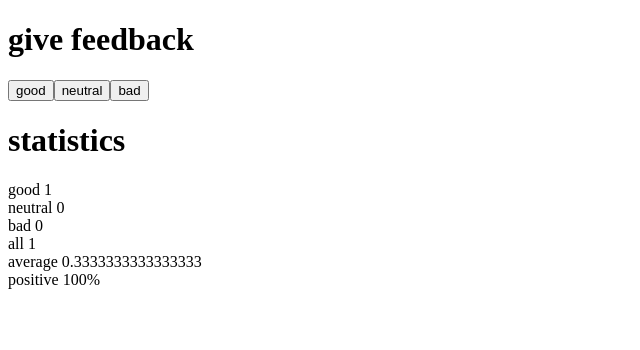
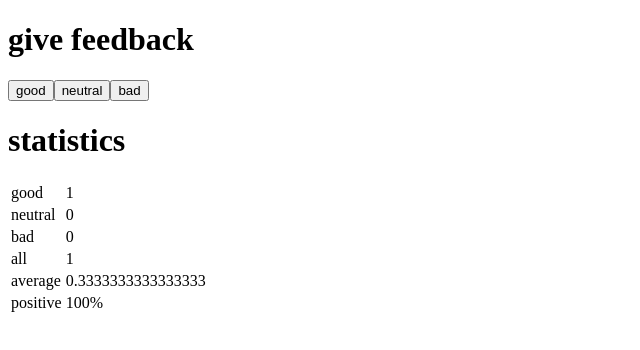
Before and after one commit to EUrbizagastegui/Full-Stack-Open, a React (Vite) app in the folder part1/unicafe/: page / in a window 1280 px wide. Both pictures are taken after a click on the button "good". Shown: the top 350 px of the page, without its empty margins (0-640 px from the left). Built offline with nearby package versions, Linux system fonts and the light colour scheme.

Commit message:
Completado el ejercicio 1.11

```diff
--- a/part1/unicafe/src/App.jsx
+++ b/part1/unicafe/src/App.jsx
@@ -4,13 +4,12 @@ const Display = ({text}) => <div><h1><strong>{text}</strong></h1></div>
 
 const Button = ({text, onClick}) => <button onClick={onClick}>{text}</button>
 
-const Counter = ({text, count}) => <div>{text} {count}</div>
-
 const StatisticLine = ({text, value}) => {
   return (
-    <div>
-      <Counter text={text} count={value}></Counter>
-    </div>
+    <tr>
+      <td>{text}</td>
+      <td>{value}</td>
+    </tr>
   )
 }
 
@@ -22,14 +21,16 @@ const Statistics = ({feedback, findAvarege, findPositive}) => {
   }
 
   return (
-    <div>
+    <table>
+      <tbody>
         <StatisticLine text={'good'} value={feedback.good} />
         <StatisticLine text={'neutral'} value={feedback.neutral} />
         <StatisticLine text={'bad'} value={feedback.bad} />
         <StatisticLine text={'all'} value={feedback.good + feedback.neutral + feedback.bad} />
         <StatisticLine text={'average'} value={findAvarege()} />
         <StatisticLine text={'positive'} value={findPositive() + '%'} />
-    </div>
+      </tbody>
+    </table>
   )
 }
 
```
Lines whose indentation alone changed are shown as unchanged.
